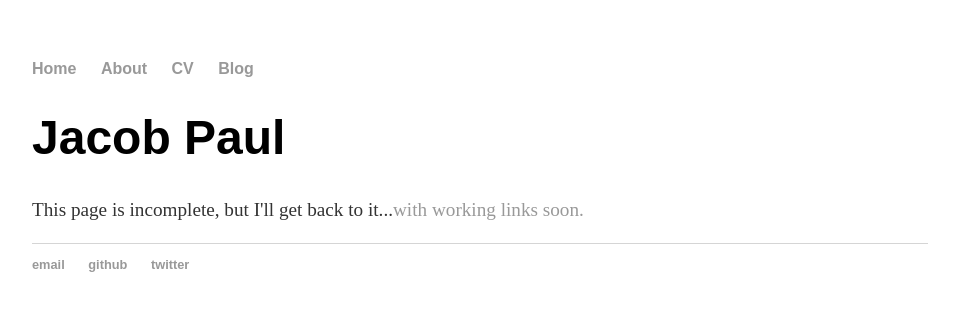
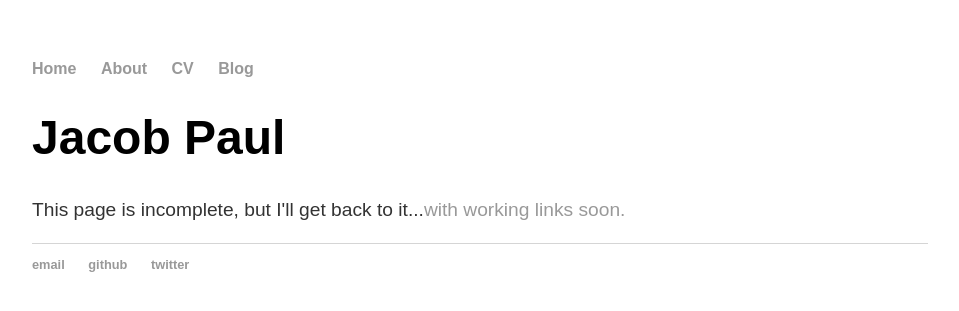
Before and after one commit to jacobmpaul/jacobmpaul.github.io, a Jekyll site: the page built from index.html, in a window 1280 px wide. Shown: the top 311 px of the page, without its empty margins (160-1119 px from the left). Built offline with Jekyll 4.4.1, drawn with Linux system fonts in a browser that asks for light colours.

Commit message:
Update main.css
main text font type

```diff
--- a/css/main.css
+++ b/css/main.css
@@ -27,6 +27,7 @@ p {
     font-size: 1.2em;
     line-height: 1.4em;
     color: #333;
+    font-family:'Ubuntu', 'Arial', 'serif';
 }
 footer {
     border-top: 1px solid #d5d5d5;
```
